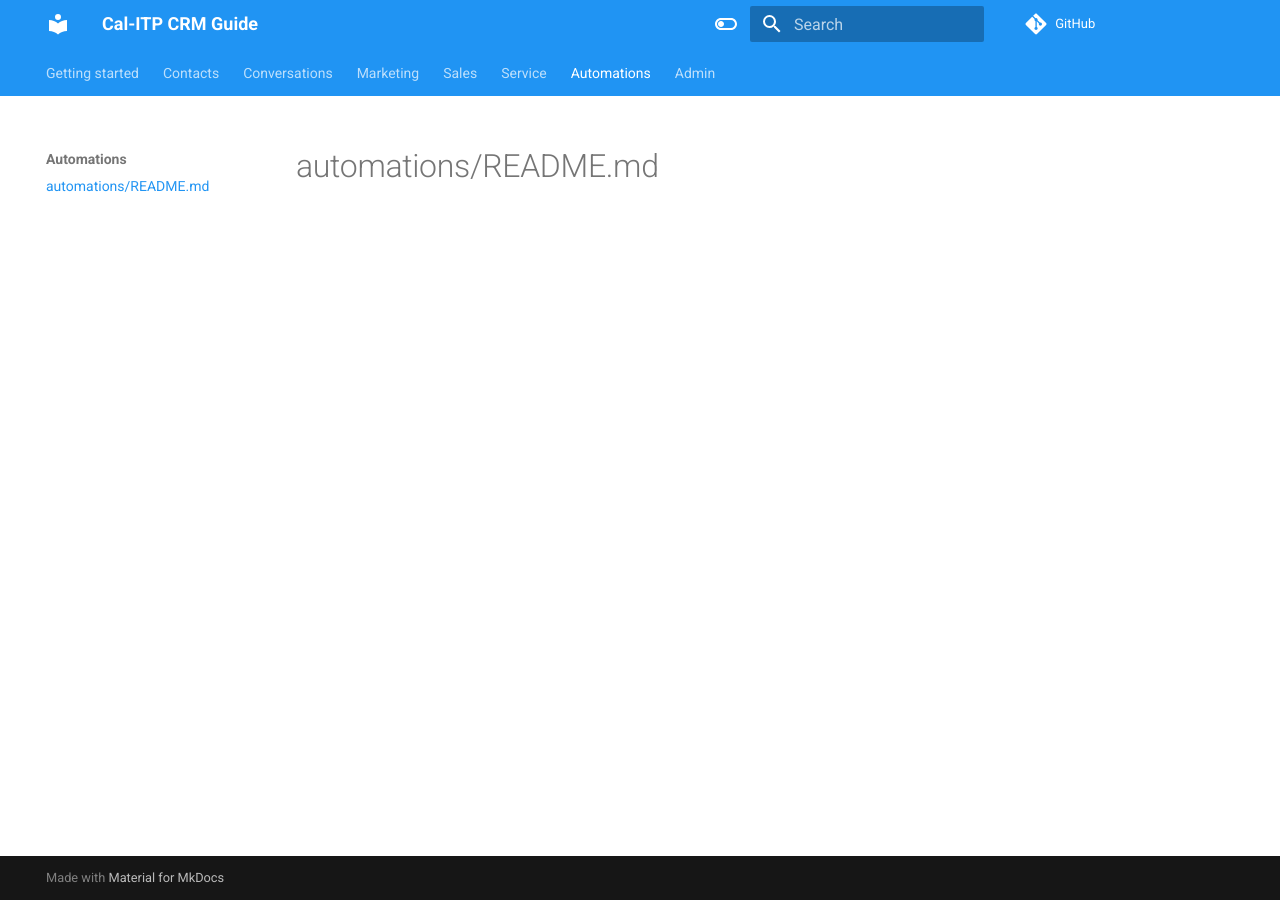
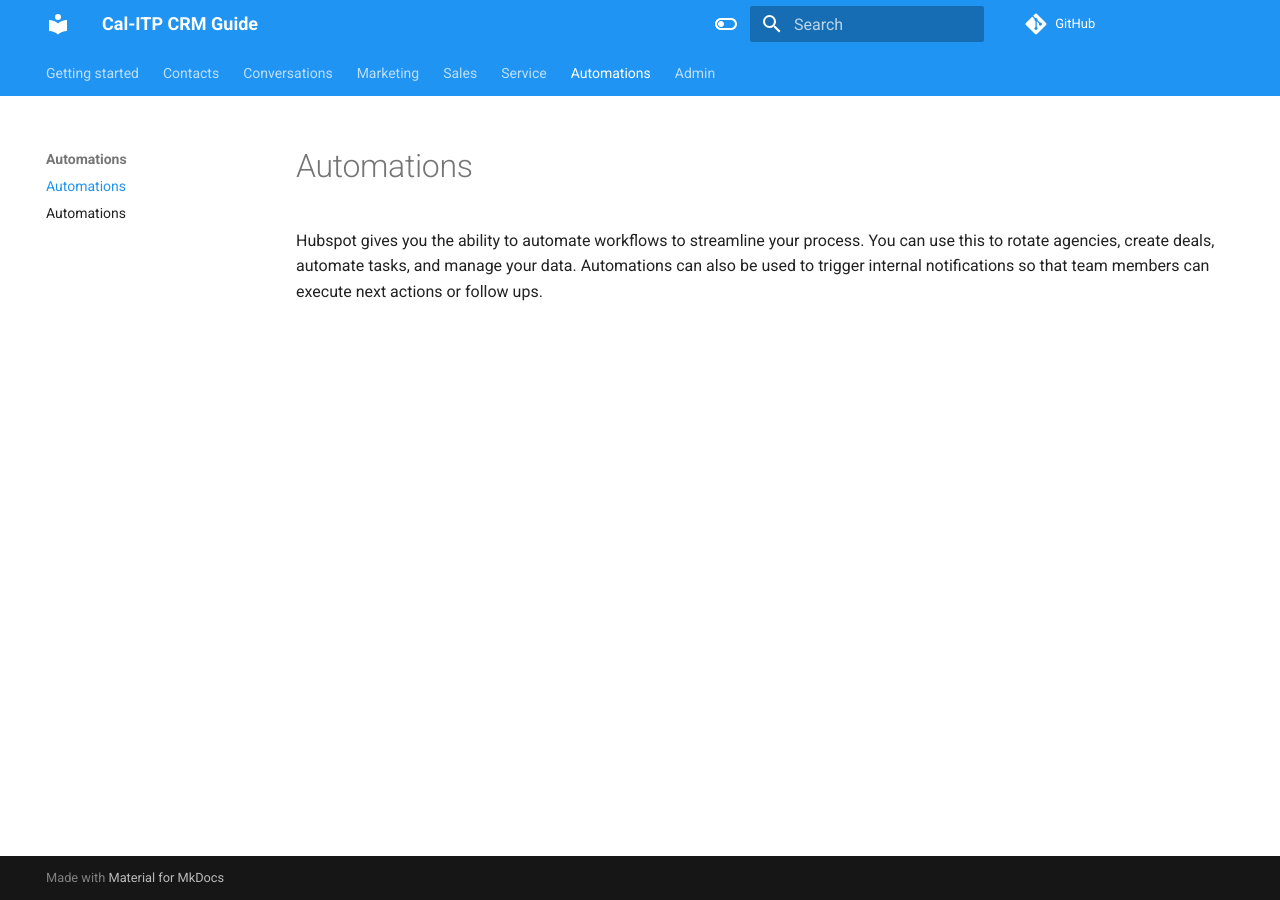
Before and after one commit to cal-itp/customer-success, an MkDocs documentation site: the page built from docs/automations/README.md, in a window 1280 px wide. Built offline with MkDocs 1.6.1 and Material for MkDocs 9.7.7, drawn with Linux system fonts in a browser that asks for light colours; nearby versions of some CDN libraries; comment, search, counter and statistics services are not loaded.

Commit message:
Draft content for Automations section

```diff
--- a/docs/automations/README.md
+++ b/docs/automations/README.md
@@ -1 +1,3 @@
-# automations/README.md
+# Automations
+
+Hubspot gives you the ability to automate workflows to streamline your process. You can use this to rotate agencies, create deals, automate tasks, and manage your data. Automations can also be used to trigger internal notifications so that team members can execute next actions or follow ups.
```
Also changed, not shown: docs/automations/automations.md (added, +11 -0 lines).
